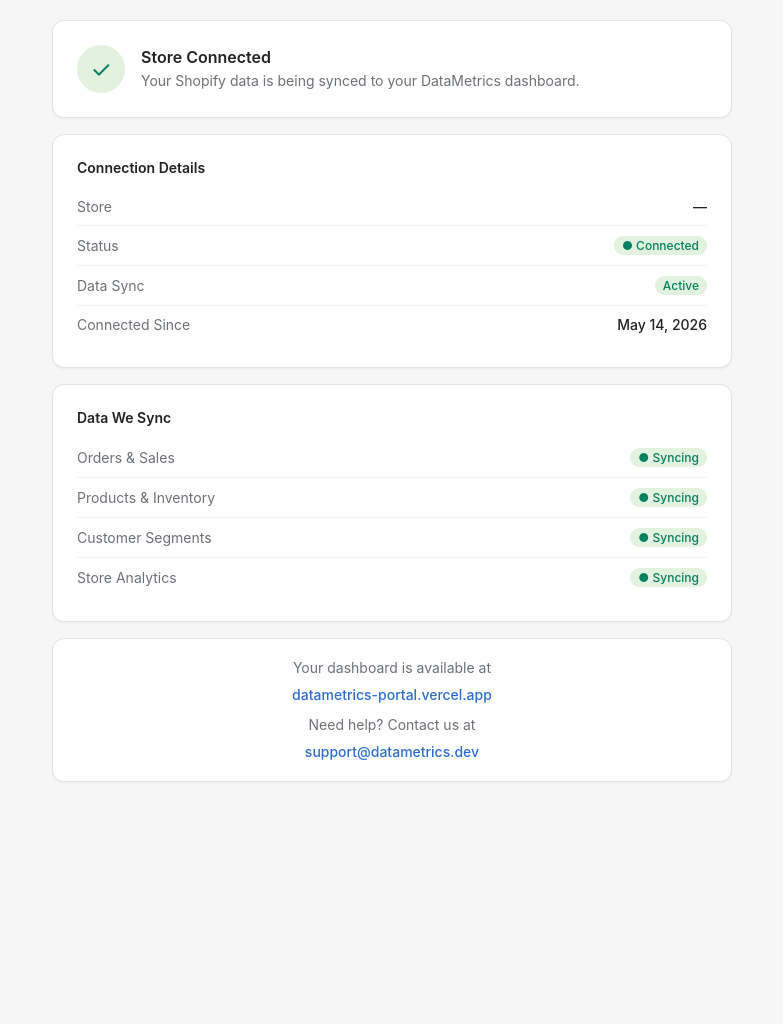
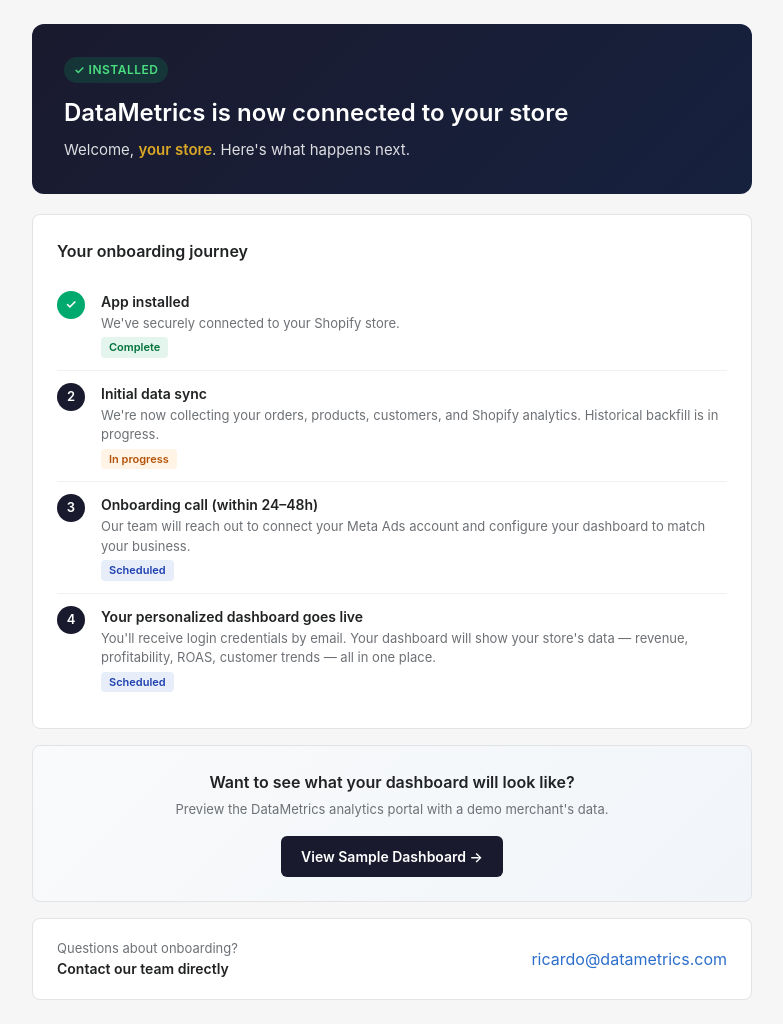
Before and after one commit to RicardoNasr/datametrics-portal, a website: page app.html in a window 1280 px wide. Shown: the whole page, without its empty margins (248-1031 px from the left). Before the commit the page ends 818 px from the top, so only its background shows below. Drawn offline with Linux system fonts and the light colour scheme.

Commit message:
Add files via upload

```diff
--- a/app.html
+++ b/app.html
@@ -1,6 +1,3 @@
-<!-- /public/app.html -->
-<!-- Embedded app page that loads inside Shopify Admin via App Bridge -->
-<!-- Shopify App URL should point to: https://datametrics-portal.vercel.app/app -->
 <!DOCTYPE html>
 <html lang="en">
 <head>
@@ -9,251 +6,250 @@
   <meta name="shopify-api-key" content="55d1d3052ec34ce0f115f6cf2610628a">
   <title>DataMetrics Connector</title>
 
-  <!-- Shopify App Bridge — loaded from Shopify CDN (required for embedded apps) -->
+  <!-- Shopify App Bridge — required for embedded apps -->
   <script src="https://cdn.shopify.com/shopifycloud/app-bridge.js"></script>
 
   <style>
     * { margin: 0; padding: 0; box-sizing: border-box; }
-
     body {
-      font-family: -apple-system, BlinkMacSystemFont, 'Segoe UI', Roboto, Helvetica, Arial, sans-serif;
+      font-family: -apple-system, BlinkMacSystemFont, 'Segoe UI', Roboto, 'Helvetica Neue', sans-serif;
       background: #f6f6f7;
       color: #202223;
-      padding: 20px;
+      line-height: 1.5;
+      padding: 24px;
     }
+    .container { max-width: 720px; margin: 0 auto; }
 
-    .page {
-      max-width: 680px;
-      margin: 0 auto;
+    .hero {
+      background: linear-gradient(135deg, #1a1a2e 0%, #16213e 100%);
+      color: white;
+      border-radius: 12px;
+      padding: 32px;
+      margin-bottom: 20px;
+    }
+    .hero-badge {
+      display: inline-block;
+      background: rgba(0, 200, 100, 0.15);
+      color: #4ade80;
+      font-size: 12px;
+      font-weight: 600;
+      padding: 4px 10px;
+      border-radius: 20px;
+      margin-bottom: 12px;
+      letter-spacing: 0.5px;
+    }
+    .hero h1 {
+      font-size: 24px;
+      font-weight: 600;
+      margin-bottom: 8px;
+    }
+    .hero p {
+      font-size: 15px;
+      opacity: 0.85;
+    }
+    .hero .shop-name {
+      font-weight: 600;
+      color: #fbbf24;
     }
 
     .card {
-      background: #ffffff;
+      background: white;
       border: 1px solid #e1e3e5;
-      border-radius: 12px;
+      border-radius: 8px;
       padding: 24px;
       margin-bottom: 16px;
-      box-shadow: 0 1px 2px rgba(0, 0, 0, 0.05);
+    }
+    .card h2 {
+      font-size: 16px;
+      font-weight: 600;
+      margin-bottom: 16px;
+      color: #202223;
     }
 
-    .status-card {
+    .timeline-item {
       display: flex;
-      align-items: center;
+      align-items: flex-start;
       gap: 16px;
+      padding: 12px 0;
+      border-bottom: 1px solid #f1f1f2;
     }
-
-    .status-icon {
-      width: 48px;
-      height: 48px;
+    .timeline-item:last-child { border-bottom: none; }
+    .timeline-num {
+      flex-shrink: 0;
+      width: 28px;
+      height: 28px;
       border-radius: 50%;
+      background: #1a1a2e;
+      color: white;
+      font-size: 13px;
+      font-weight: 600;
       display: flex;
       align-items: center;
       justify-content: center;
-      font-size: 24px;
-      flex-shrink: 0;
     }
+    .timeline-num.done {
+      background: #00a96e;
+    }
+    .timeline-content { flex: 1; }
+    .timeline-content h3 {
+      font-size: 14px;
+      font-weight: 600;
+      margin-bottom: 2px;
+    }
+    .timeline-content p {
+      font-size: 13px;
+      color: #6d7175;
+    }
+    .timeline-content .status {
+      display: inline-block;
+      font-size: 11px;
+      font-weight: 600;
+      padding: 2px 8px;
+      border-radius: 4px;
+      margin-top: 4px;
+    }
+    .status.in-progress { background: #fff4e5; color: #b45309; }
+    .status.scheduled { background: #e8eef9; color: #1e40af; }
+    .status.done { background: #e3f5ec; color: #00713a; }
 
-    .status-icon.connected {
-      background: #e3f1df;
-      color: #008060;
+    .preview-card {
+      background: linear-gradient(135deg, #f9fafb 0%, #f1f5f9 100%);
+      border: 1px solid #e1e3e5;
+      border-radius: 8px;
+      padding: 24px;
+      text-align: center;
+      margin-bottom: 16px;
     }
-
-    .status-icon.loading {
-      background: #f0f0f0;
-      color: #8c9196;
-    }
-
-    .status-text h2 {
+    .preview-card h2 {
       font-size: 16px;
       font-weight: 600;
-      margin-bottom: 4px;
+      margin-bottom: 6px;
     }
-
-    .status-text p {
-      font-size: 14px;
+    .preview-card p {
+      font-size: 13px;
       color: #6d7175;
-      line-height: 1.4;
+      margin-bottom: 16px;
     }
-
-    .info-section h3 {
+    .btn-primary {
+      display: inline-block;
+      background: #1a1a2e;
+      color: white;
+      text-decoration: none;
+      padding: 10px 20px;
+      border-radius: 6px;
       font-size: 14px;
       font-weight: 600;
-      margin-bottom: 12px;
-      color: #202223;
+      transition: background 0.15s;
     }
+    .btn-primary:hover { background: #16213e; }
 
-    .info-row {
+    .contact-card {
+      background: white;
+      border: 1px solid #e1e3e5;
+      border-radius: 8px;
+      padding: 20px 24px;
       display: flex;
+      align-items: center;
       justify-content: space-between;
-      align-items: center;
-      padding: 10px 0;
-      border-bottom: 1px solid #f1f2f3;
-      font-size: 14px;
+      flex-wrap: wrap;
+      gap: 12px;
     }
-
-    .info-row:last-child {
-      border-bottom: none;
-    }
-
-    .info-label {
+    .contact-card .label {
+      font-size: 13px;
       color: #6d7175;
     }
-
-    .info-value {
-      font-weight: 500;
-      color: #202223;
+    .contact-card .value {
+      font-size: 14px;
+      font-weight: 600;
     }
-
-    .badge {
-      display: inline-flex;
-      align-items: center;
-      gap: 4px;
-      padding: 2px 8px;
-      border-radius: 10px;
-      font-size: 12px;
-      font-weight: 500;
-    }
-
-    .badge.success {
-      background: #e3f1df;
-      color: #008060;
-    }
-
-    .badge.pending {
-      background: #fff8e6;
-      color: #8a6b00;
-    }
-
-    .help-card {
-      text-align: center;
-      padding: 20px;
-    }
-
-    .help-card p {
-      font-size: 14px;
-      color: #6d7175;
-      margin-bottom: 8px;
-    }
-
-    .help-card a {
-      color: #2c6ecb;
-      text-decoration: none;
-      font-size: 14px;
-      font-weight: 500;
-    }
-
-    .help-card a:hover {
-      text-decoration: underline;
-    }
-
-    .spinner {
-      display: inline-block;
-      width: 20px;
-      height: 20px;
-      border: 2px solid #e1e3e5;
-      border-top-color: #008060;
-      border-radius: 50%;
-      animation: spin 0.8s linear infinite;
-    }
-
-    @keyframes spin {
-      to { transform: rotate(360deg); }
-    }
+    .contact-card a { color: #2c6ecb; text-decoration: none; }
+    .contact-card a:hover { text-decoration: underline; }
   </style>
 </head>
 <body>
-  <div class="page">
-    <!-- Status Card -->
-    <div class="card status-card" id="status-card">
-      <div class="status-icon loading" id="status-icon">
-        <div class="spinner"></div>
+  <div class="container">
+
+    <!-- HERO -->
+    <div class="hero">
+      <div class="hero-badge">✓ INSTALLED</div>
+      <h1>DataMetrics is now connected to your store</h1>
+      <p>Welcome, <span id="shop-name" class="shop-name">your store</span>. Here's what happens next.</p>
     </div>
-      <div class="status-text">
-        <h2 id="status-title">Connecting...</h2>
-        <p id="status-desc">Verifying your store connection with DataMetrics.</p>
+
+    <!-- TIMELINE -->
+    <div class="card">
+      <h2>Your onboarding journey</h2>
+
+      <div class="timeline-item">
+        <div class="timeline-num done">✓</div>
+        <div class="timeline-content">
+          <h3>App installed</h3>
+          <p>We've securely connected to your Shopify store.</p>
+          <span class="status done">Complete</span>
         </div>
       </div>
 
-    <!-- Connection Details -->
-    <div class="card info-section" id="info-section" style="display: none;">
-      <h3>Connection Details</h3>
-      <div class="info-row">
-        <span class="info-label">Store</span>
-        <span class="info-value" id="shop-name">—</span>
-      </div>
-      <div class="info-row">
-        <span class="info-label">Status</span>
-        <span id="connection-status"><span class="badge success">● Connected</span></span>
-      </div>
-      <div class="info-row">
-        <span class="info-label">Data Sync</span>
-        <span id="sync-status"><span class="badge success">Active</span></span>
-      </div>
-      <div class="info-row">
-        <span class="info-label">Connected Since</span>
-        <span class="info-value" id="connected-date">—</span>
+      <div class="timeline-item">
+        <div class="timeline-num">2</div>
+        <div class="timeline-content">
+          <h3>Initial data sync</h3>
+          <p>We're now collecting your orders, products, customers, and Shopify analytics. Historical backfill is in progress.</p>
+          <span class="status in-progress">In progress</span>
         </div>
       </div>
 
-    <!-- What We Sync -->
-    <div class="card info-section" id="sync-section" style="display: none;">
-      <h3>Data We Sync</h3>
-      <div class="info-row">
-        <span class="info-label">Orders & Sales</span>
-        <span class="badge success">● Syncing</span>
-      </div>
-      <div class="info-row">
-        <span class="info-label">Products & Inventory</span>
-        <span class="badge success">● Syncing</span>
-      </div>
-      <div class="info-row">
-        <span class="info-label">Customer Segments</span>
-        <span class="badge success">● Syncing</span>
-      </div>
-      <div class="info-row">
-        <span class="info-label">Store Analytics</span>
-        <span class="badge success">● Syncing</span>
+      <div class="timeline-item">
+        <div class="timeline-num">3</div>
+        <div class="timeline-content">
+          <h3>Onboarding call (within 24–48h)</h3>
+          <p>Our team will reach out to connect your Meta Ads account and configure your dashboard to match your business.</p>
+          <span class="status scheduled">Scheduled</span>
         </div>
       </div>
 
-    <!-- Help -->
-    <div class="card help-card" id="help-section" style="display: none;">
-      <p>Your dashboard is available at</p>
-      <a href="https://datametrics-portal.vercel.app" target="_blank" rel="noopener">datametrics-portal.vercel.app</a>
-      <p style="margin-top: 12px;">Need help? Contact us at</p>
-      <a href="mailto:support@datametrics.dev">support@datametrics.dev</a>
+      <div class="timeline-item">
+        <div class="timeline-num">4</div>
+        <div class="timeline-content">
+          <h3>Your personalized dashboard goes live</h3>
+          <p>You'll receive login credentials by email. Your dashboard will show your store's data — revenue, profitability, ROAS, customer trends — all in one place.</p>
+          <span class="status scheduled">Scheduled</span>
+        </div>
       </div>
     </div>
 
+    <!-- PREVIEW -->
+    <div class="preview-card">
+      <h2>Want to see what your dashboard will look like?</h2>
+      <p>Preview the DataMetrics analytics portal with a demo merchant's data.</p>
+      <a href="https://datametrics-portal.vercel.app" target="_blank" class="btn-primary">
+        View Sample Dashboard →
+      </a>
+    </div>
+
+    <!-- CONTACT -->
+    <div class="contact-card">
+      <div>
+        <div class="label">Questions about onboarding?</div>
+        <div class="value">Contact our team directly</div>
+      </div>
+      <div>
+        <a href="mailto:ricardo@datametrics.com">ricardo@datametrics.com</a>
+      </div>
+    </div>
+
+  </div>
+
   <script>
+    // Read shop name from URL
     const params = new URLSearchParams(window.location.search);
-    const shop = params.get('shop');
-
-    setTimeout(() => {
-      const statusIcon = document.getElementById('status-icon');
-      statusIcon.className = 'status-icon connected';
-      statusIcon.innerHTML = '✓';
-
-      document.getElementById('status-title').textContent = 'Store Connected';
-      document.getElementById('status-desc').textContent =
-        'Your Shopify data is being synced to your DataMetrics dashboard.';
-
+    const shop = params.get('shop') || '';
     if (shop) {
       document.getElementById('shop-name').textContent = shop.replace('.myshopify.com', '');
     }
+  </script>
 
-      document.getElementById('connected-date').textContent = new Date().toLocaleDateString('en-US', {
-        year: 'numeric',
-        month: 'long',
-        day: 'numeric',
-      });
-
-      document.getElementById('info-section').style.display = 'block';
-      document.getElementById('sync-section').style.display = 'block';
-      document.getElementById('help-section').style.display = 'block';
-    }, 1200);
-  </script>
   <script>
+    // Session token authentication — required for Shopify embedded app checks
     if (window.shopify) {
       shopify.idToken().then(function(token) {
         console.log('Session token retrieved');
```
Lines whose indentation alone changed are shown as unchanged.
